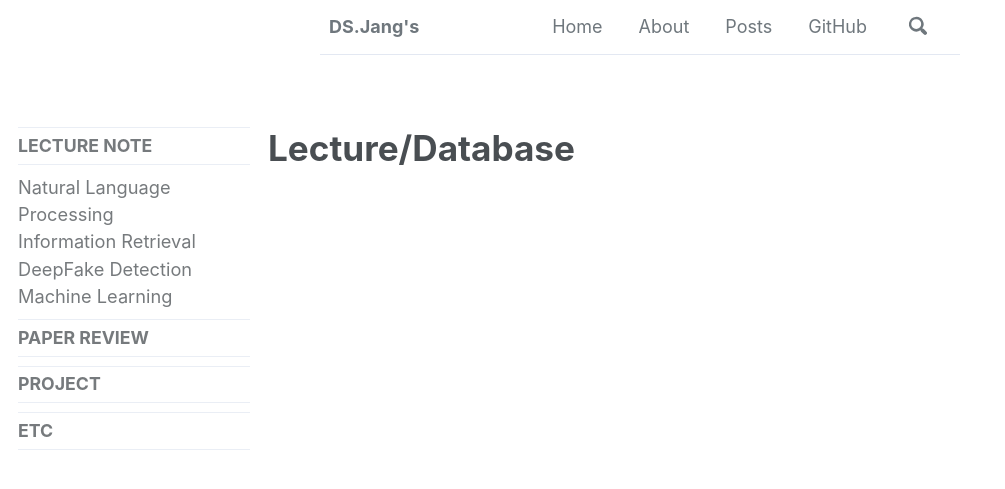
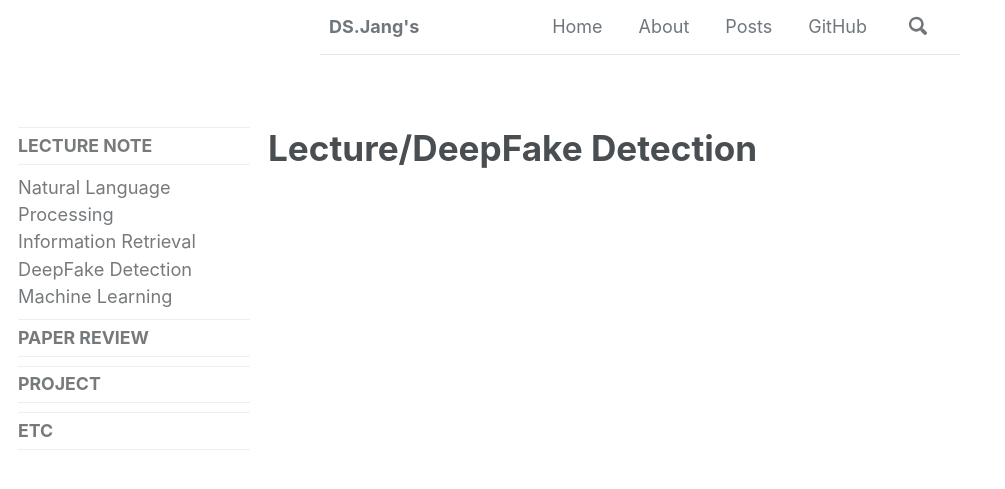
Before and after one commit to hyewonchoi4999/hyewonchoi4999.github.io, a Jekyll site: the page built from _pages/database.md, in a window 1280 px wide and 900 px high. Shown: the top 489 px of the window, without its empty margins (0-1005 px from the left). Built offline with Jekyll 4.4.1, drawn with Linux system fonts in a browser that asks for light colours; cached includes are drawn as plain includes; nearby versions of some CDN libraries; some web fonts are replaced.

Commit message:
Update database.md

```diff
--- a/_pages/database.md
+++ b/_pages/database.md
@@ -1,7 +1,7 @@
 ---
 layout: board
-title: Lecture/Database
-permalink: posts/Lecture/Database
+title: Lecture/DeepFake Detection
+permalink: posts/Lecture/DeepFake Detection
 author_profile: false
 sidebar:
     nav: "category"
```
